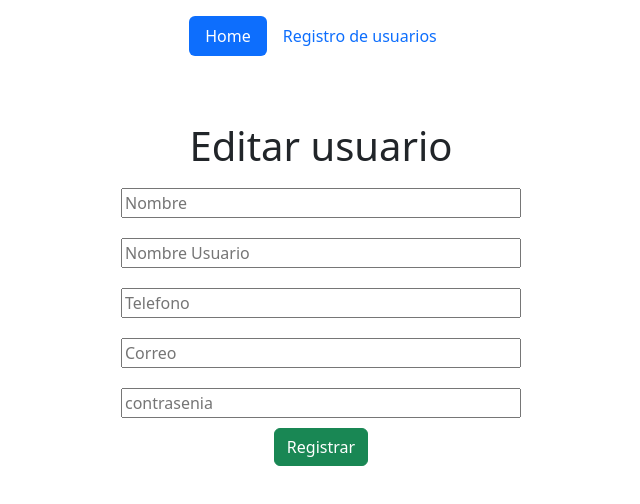
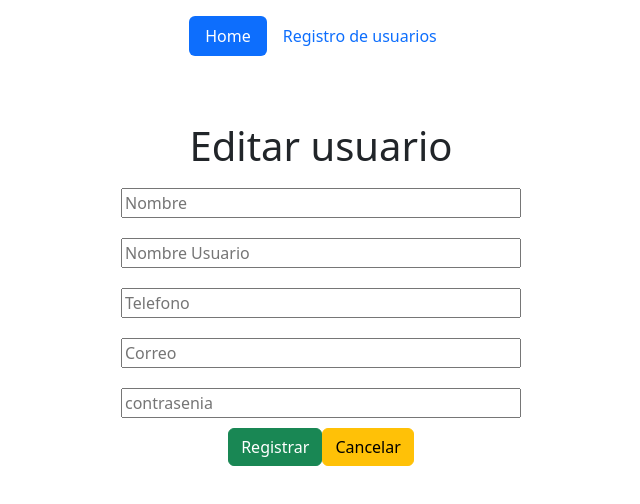
Before and after one commit to LBBAH/crud-users, an Angular app: page /editarUsuario/1 in a window 1280 px wide. Shown: the top 504 px of the page, without its empty margins (319-959 px from the left). Built offline with nearby package versions, Linux system fonts and the light colour scheme; no server answers.

Commit message:
SCRUM-7 funcionalidad registrar usuario

```diff
--- a/src/app/screen/edit-user/edit-user.component.html
+++ b/src/app/screen/edit-user/edit-user.component.html
@@ -21,6 +21,7 @@
         </div>
         <div>
             <button type="submit" class="btn btn-success">Registrar</button>
+            <button type="button" class="btn btn-warning" (click)="registros()">Cancelar</button>
         </div>
     </form>
 </div>
--- a/src/app/screen/edit-user/edit-user.component.ts
+++ b/src/app/screen/edit-user/edit-user.component.ts
@@ -59,6 +59,5 @@
 
   registros(){
     this.router.navigate(['registros']);
-
   }
 }
```
